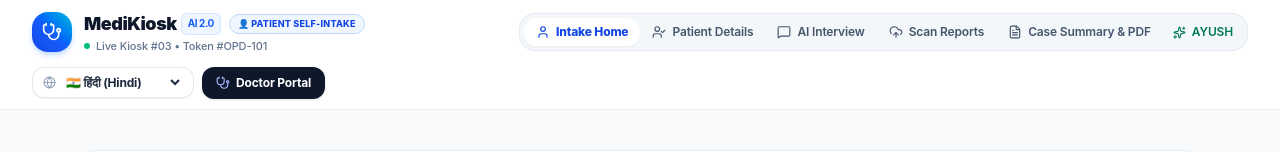
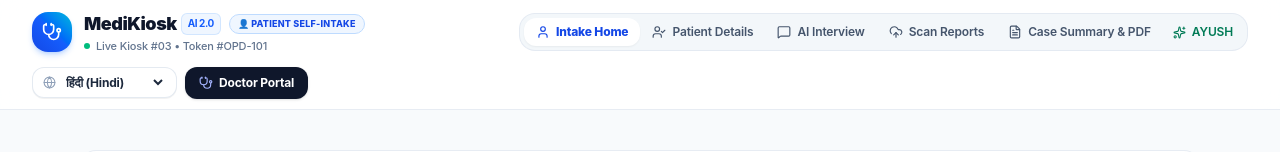
Before and after one commit to nirajmandal1/Patient-case-taking-software-, a React (Vite) app: page / in a window 1280 px wide. Shown: the top 152 px of the page. Built offline with nearby package versions, Linux system fonts and the light colour scheme; no server answers.

Commit message:
Remove GB and IN country tags and replace with clean native script badges

```diff
--- a/src/components/layout/Header.jsx
+++ b/src/components/layout/Header.jsx
@@ -168,12 +168,12 @@ export const Header = () => {
               onChange={(e) => setLanguage(e.target.value)}
               className="bg-transparent text-slate-800 font-bold focus:outline-none cursor-pointer text-xs"
             >
-              <option value="English">🇬🇧 English</option>
-              <option value="Hindi">🇮🇳 हिंदी (Hindi)</option>
-              <option value="Bengali">🇮🇳 বাংলা (Bengali)</option>
-              <option value="Marathi">🇮🇳 मराठी (Marathi)</option>
-              <option value="Tamil">🇮🇳 தமிழ் (Tamil)</option>
-              <option value="Telugu">🇮🇳 తెలుగు (Telugu)</option>
+              <option value="English">English</option>
+              <option value="Hindi">हिंदी (Hindi)</option>
+              <option value="Bengali">বাংলা (Bengali)</option>
+              <option value="Marathi">मराठी (Marathi)</option>
+              <option value="Tamil">தமிழ் (Tamil)</option>
+              <option value="Telugu">తెలుగు (Telugu)</option>
             </select>
           </div>
 
--- a/src/pages/LanguageSelectPage.jsx
+++ b/src/pages/LanguageSelectPage.jsx
@@ -8,12 +8,12 @@ export const LanguageSelectPage = () => {
   const [consentGiven, setConsentGiven] = useState(true);
 
   const languages = [
-    { code: "Hindi", native: "हिंदी", sub: "Hindi", flag: "🇮🇳" },
-    { code: "English", native: "English", sub: "English", flag: "🇬🇧" },
-    { code: "Bengali", native: "বাংলা", sub: "Bengali", flag: "🇮🇳" },
-    { code: "Marathi", native: "मराठी", sub: "Marathi", flag: "🇮🇳" },
-    { code: "Tamil", native: "தமிழ்", sub: "Tamil", flag: "🇮🇳" },
-    { code: "Telugu", native: "తెలుగు", sub: "Telugu", flag: "🇮🇳" }
+    { code: "Hindi", native: "हिंदी", sub: "Hindi", symbol: "अ" },
+    { code: "English", native: "English", sub: "English", symbol: "A" },
+    { code: "Bengali", native: "বাংলা", sub: "Bengali", symbol: "অ" },
+    { code: "Marathi", native: "मराठी", sub: "Marathi", symbol: "म" },
+    { code: "Tamil", native: "தமிழ்", sub: "Tamil", symbol: "அ" },
+    { code: "Telugu", native: "తెలుగు", sub: "Telugu", symbol: "అ" }
   ];
 
   const handleContinue = () => {
@@ -102,7 +102,13 @@ export const LanguageSelectPage = () => {
                     }`}
                   >
                     <div className="flex justify-between items-start">
-                      <span className="text-3xl drop-shadow-xs">{l.flag}</span>
+                      <span className={`w-9 h-9 rounded-xl flex items-center justify-center font-black text-sm transition ${
+                        isSelected
+                          ? "bg-blue-600 text-white shadow-xs"
+                          : "bg-blue-50 text-blue-800 group-hover:bg-blue-100 border border-blue-200/70"
+                      }`}>
+                        {l.symbol}
+                      </span>
                       {isSelected ? (
                         <span className="w-5 h-5 rounded-full bg-blue-600 text-white flex items-center justify-center">
                           <Check size={12} strokeWidth={3} />
```
